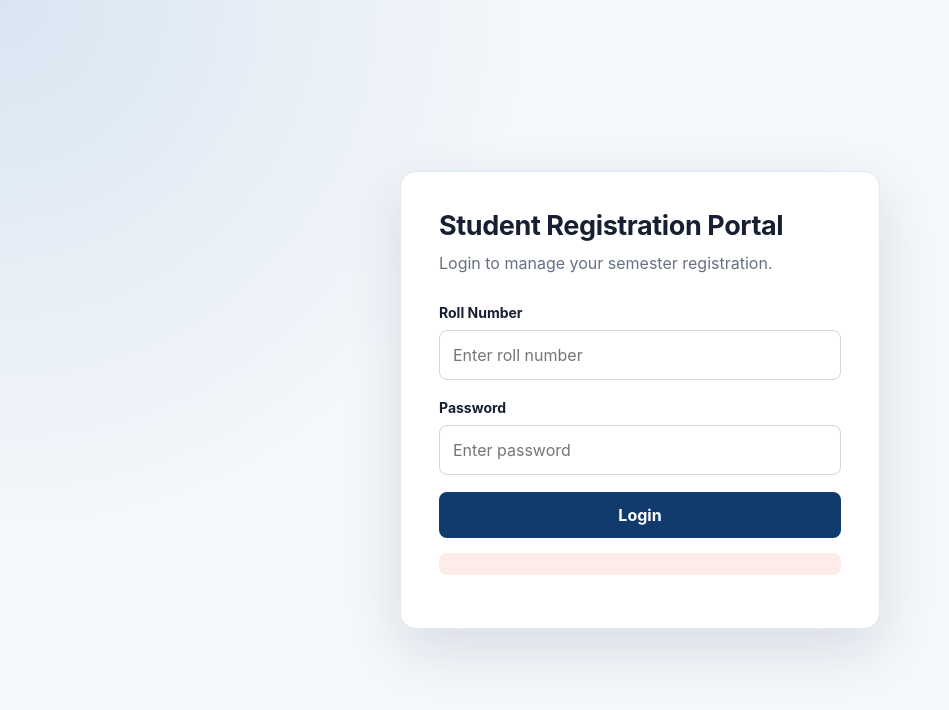
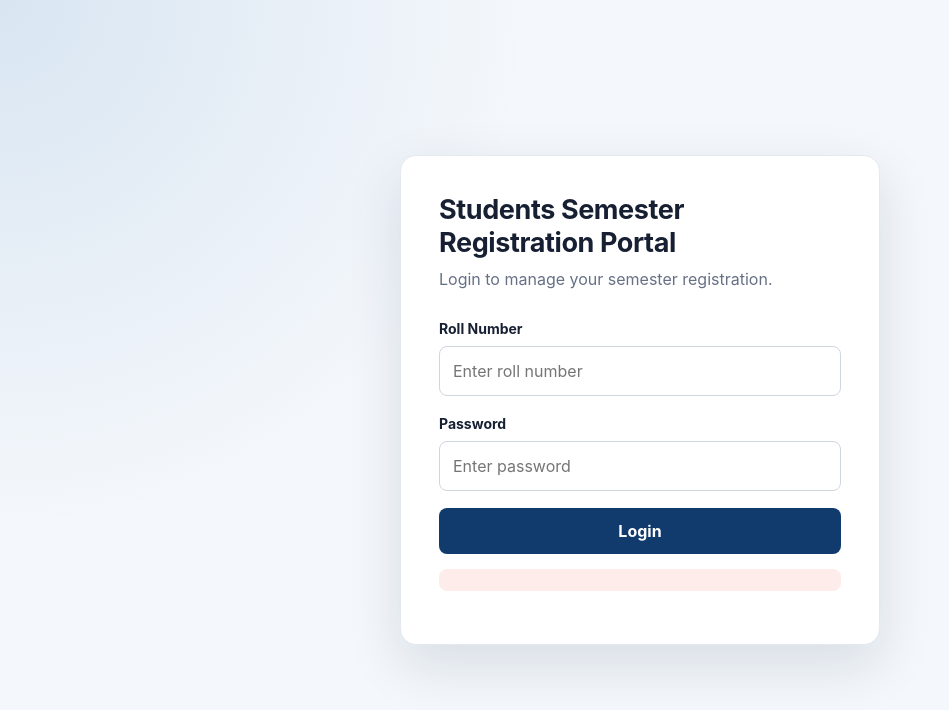
Before and after one commit to Annanya302/student-registration-portal, a website: page public/index.html in a window 1280 px wide. Shown: the whole page, without its empty margins (0-949 px from the left). Drawn offline with Linux system fonts and the light colour scheme.

Commit message:
upadted ui

```diff
--- a/public/index.html
+++ b/public/index.html
@@ -15,7 +15,7 @@
 
     <section class="login-card">
 
-      <h1>Student Registration Portal</h1>
+      <h1>Students Semester Registration Portal</h1>
 
       <p class="subtitle">
         Login to manage your semester registration.
```
